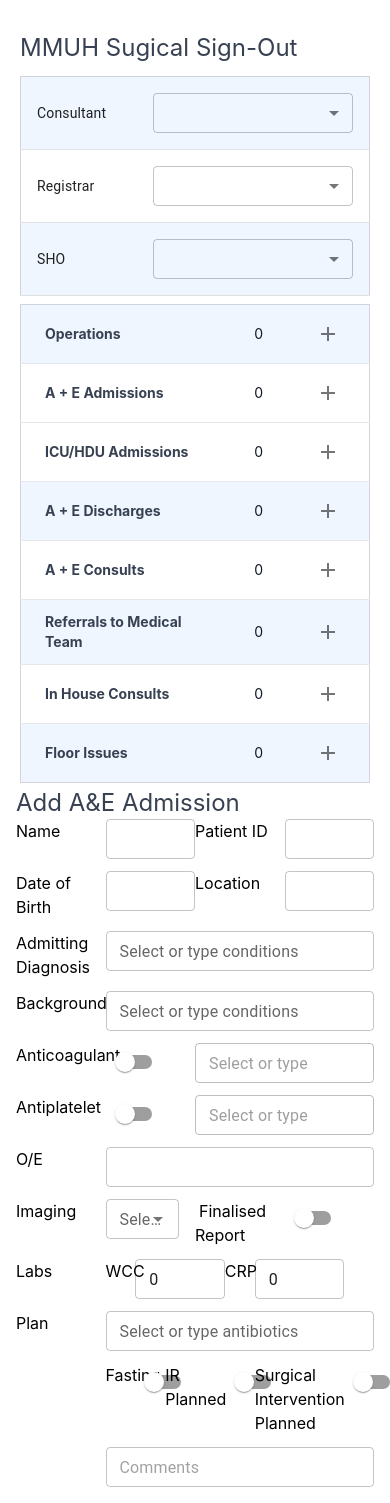
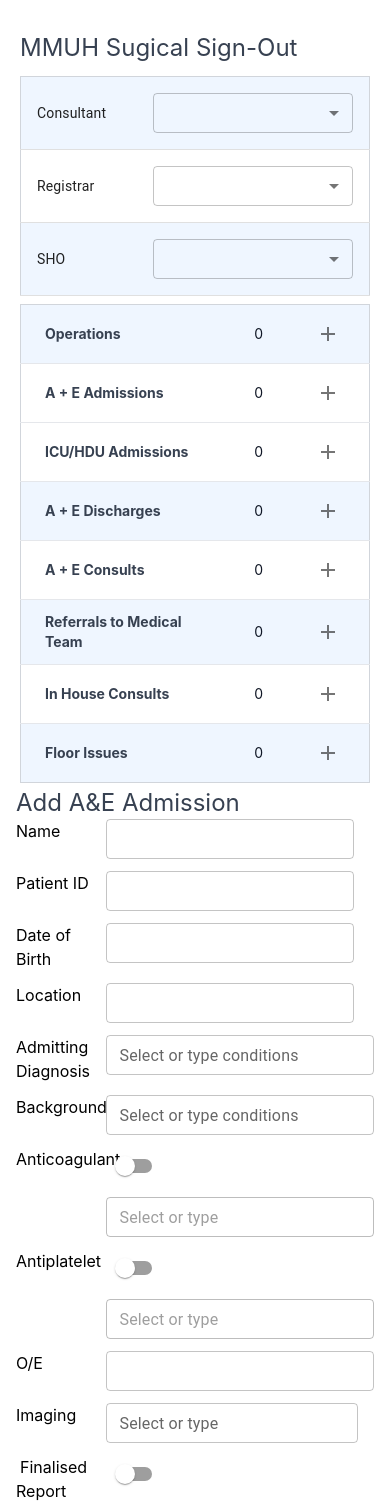
Before and after one commit to iain-b/signout-app-mock, a React (Create React App) app: page / in a window 390 px wide. Shown: the top 1503 px of the page. Built offline with nearby package versions, Linux system fonts and the light colour scheme.

Commit message:
Improve mobile layout for form

```diff
--- a/src/AEAdmissionForm.tsx
+++ b/src/AEAdmissionForm.tsx
@@ -48,10 +48,10 @@ export const AEAdmissionForm = ({
     <form onSubmit={handleSubmit(onSubmit)}>
       <h3 className="text-2xl text-gray-700">Add A&E Admission</h3>
       <div className="grid grid-cols-12 gap-y-3">
-        <div className="col-span-3">
+        <div className="lg:col-span-3 col-span-3">
           <label htmlFor="patient-name">Name</label>
         </div>
-        <div className="col-span-3">
+        <div className="lg:col-span-3 col-span-9">
           <TextField
             id="patient-name"
             size="small"
@@ -60,17 +60,17 @@ export const AEAdmissionForm = ({
           />
         </div>
 
-        <div className="col-span-3">
+        <div className="lg:col-span-3 col-span-3">
           <label htmlFor="location">Patient ID</label>
         </div>
-        <div className="col-span-3">
+        <div className="lg:col-span-3 col-span-9">
           <TextField size="small" variant="outlined" {...register("id")} />
         </div>
 
-        <div className="col-span-3">
+        <div className="lg:col-span-3 col-span-3">
           <label htmlFor="location">Date of Birth</label>
         </div>
-        <div className="col-span-3">
+        <div className="lg:col-span-3 col-span-9">
           <TextField
             size="small"
             variant="outlined"
@@ -78,10 +78,10 @@ export const AEAdmissionForm = ({
           />
         </div>
 
-        <div className="col-span-3">
+        <div className="lg:col-span-3 col-span-3">
           <label htmlFor="location">Location</label>
         </div>
-        <div className="col-span-3">
+        <div className="lg:col-span-3 col-span-9">
           <TextField
             size="small"
             variant="outlined"
@@ -166,7 +166,7 @@ export const AEAdmissionForm = ({
         <div className="col-span-3">
           <Switch {...register("hasAnticoagulant")} />
         </div>
-        <div className="col-span-6">
+        <div className="lg:col-span-6 col-span-9 col-start-4">
           <Controller
             name="anticoagulantUsed"
             control={control}
@@ -204,7 +204,7 @@ export const AEAdmissionForm = ({
         <div className="col-span-3">
           <Switch {...register("hasAntiplatelet")} />
         </div>
-        <div className="col-span-6">
+        <div className="lg:col-span-6 col-span-9 col-start-4">
           <Controller
             name="antiplateletUsed"
             control={control}
@@ -241,13 +241,14 @@ export const AEAdmissionForm = ({
         <div className="col-span-3">
           <label htmlFor="location">Imaging</label>
         </div>
-        <div className="col-span-3 pr-4">
+        <div className="lg:col-span-3 col-span-9 pr-4">
           <Controller
             name="imaging"
             control={control}
             render={({ field: { onChange, value } }) => (
               <Autocomplete
-                options={["CT", "US", "Other", "Awaited", "None planned"]}
+                freeSolo
+                options={["CT", "US", "Awaited", "None planned"]}
                 value={value}
                 onChange={(event, newValue) => onChange(newValue)}
                 renderInput={(params) => (
@@ -267,16 +268,16 @@ export const AEAdmissionForm = ({
             Finalised Report
           </label>
         </div>
-        <div className="col-span-3">
+        <div className="col-span-9">
           <Switch {...register("isImagingFinalised")} />
         </div>
-        <div className="col-span-3">
+        <div className="lg:col-span-3 col-span-3">
           <label>Labs</label>
         </div>
-        <div className="col-span-1">
+        <div className="lg:col-span-1 col-span-3">
           <label>WCC</label>
         </div>
-        <div className="col-span-3">
+        <div className="lg:col-span-3 col-span-6">
           <TextField
             id="lab-wcc"
             size="small"
@@ -287,10 +288,10 @@ export const AEAdmissionForm = ({
             {...register("labs.wcc")}
           />
         </div>
-        <div className="col-span-1">
+        <div className="lg:col-span- col-span-3 col-start-4">
           <label>CRP</label>
         </div>
-        <div className="col-span-3">
+        <div className="lg:col-span-3 col-span-6">
           <TextField
             id="lab-wcc"
             size="small"
@@ -301,7 +302,7 @@ export const AEAdmissionForm = ({
             {...register("labs.crp")}
           />
         </div>
-        <div className="col-span-3 row-span-3">
+        <div className="col-span-3 lg:row-span-3 row-span-5">
           <label htmlFor="location">Plan</label>
         </div>
         <div className="col-span-9">
@@ -327,22 +328,22 @@ export const AEAdmissionForm = ({
             )}
           />
         </div>
-        <div className="col-span-1">
+        <div className="lg:col-span-1 col-span-6">
           <label htmlFor="location">Fasting</label>
         </div>
-        <div className="col-span-1">
+        <div className="lg:col-span-1 col-span-3">
           <Switch {...register("plan.fasting")} />
         </div>
-        <div className="col-span-2">
+        <div className="lg:col-span-2 col-span-6">
           <label htmlFor="location">IR Planned</label>
         </div>
-        <div className="col-span-1">
+        <div className="lg:col-span-1 col-span-3">
           <Switch {...register("plan.isIRPlanned")} />
         </div>
-        <div className="col-span-3">
+        <div className="lg:col-span-3 col-span-6">
           <label htmlFor="location">Surgical Intervention Planned</label>
         </div>
-        <div className="col-span-1">
+        <div className="lg:col-span-1 col-span-3">
           <Switch {...register("plan.isSurgicalInterventionPlanned")} />
         </div>
         <div className="col-span-9">
@@ -367,7 +368,7 @@ export const AEAdmissionForm = ({
         <div className="col-span-9">
           <Switch {...register("anticipatedComplexDischarge")} />
         </div>
-        <div className="col-span-12">
+        <div className="col-span-12 w-full">
           <Button type="submit" variant="contained" color="primary">
             Save Admission
           </Button>
```
